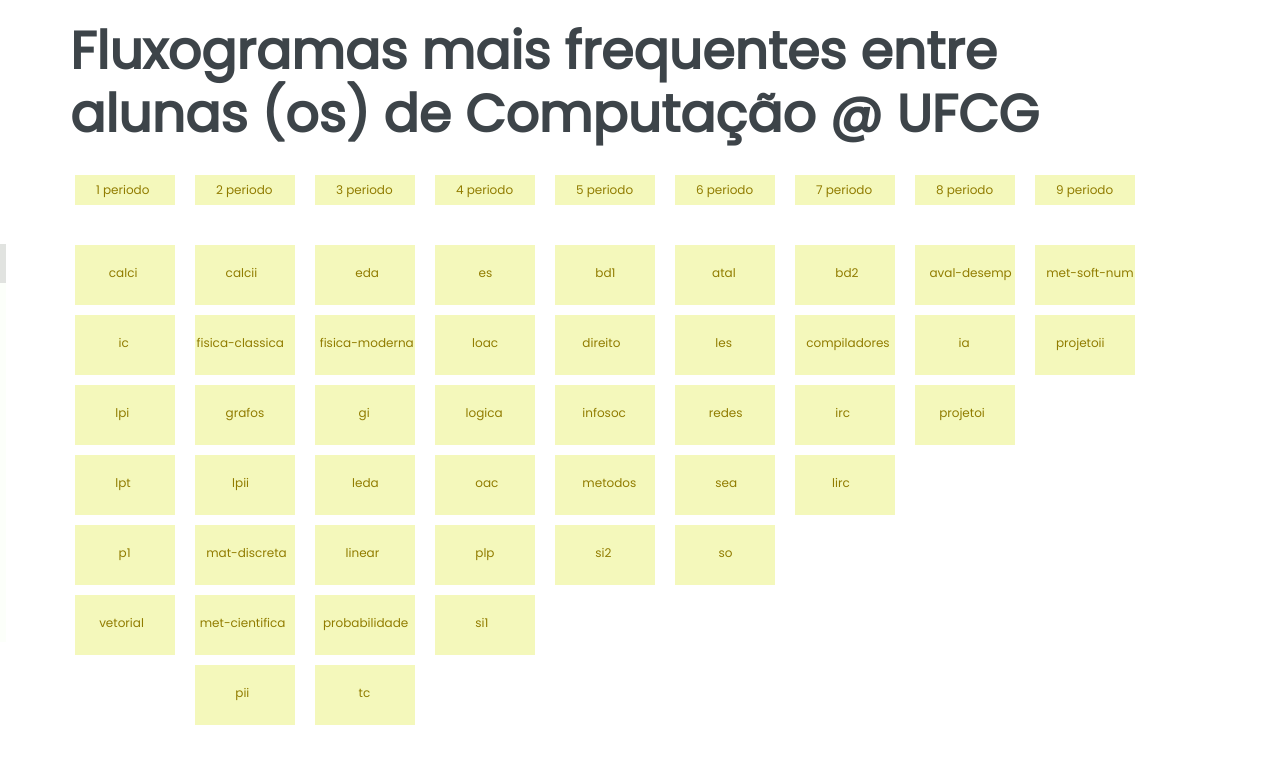
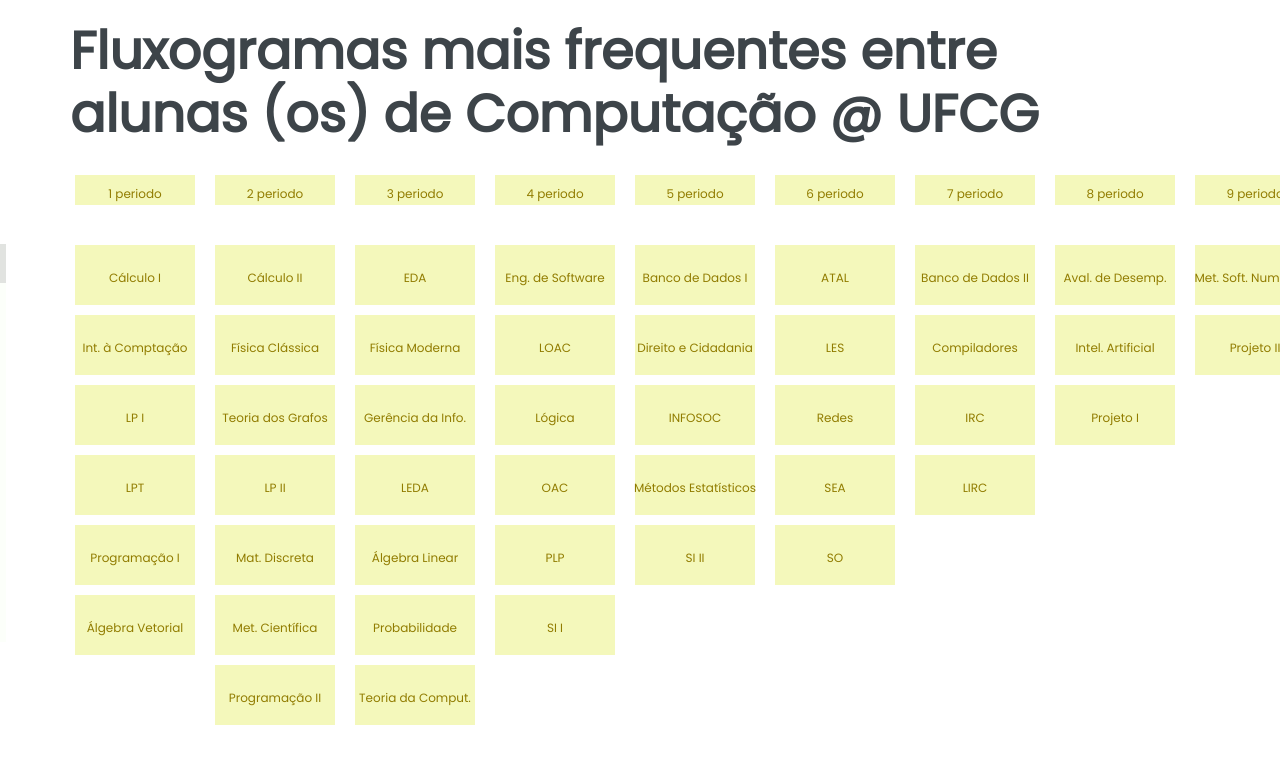
Before and after one commit to italo-batista/common-flowcharts, a plain HTML site: page index.html in a window 1280 px wide. Shown: the top 778 px of the page. Drawn offline with nearby package versions, Linux system fonts and the light colour scheme.

Commit message:
Formata nomes de disciplinas

```diff
--- a/css/style.css
+++ b/css/style.css
@@ -47,6 +47,13 @@ button {
 
 }
 
+text {
+    text-align: center;
+    text-anchor: middle;
+    word-wrap: break-word;
+    position: relative;
+}
+
 #chart1 {
     display: block;
 }
--- a/js/plot.js
+++ b/js/plot.js
@@ -18,6 +18,60 @@ function formata(f) {
     }
 
     return array;
+}
+
+function formataDisciplinas(d) {
+
+    formatter = {
+        'calci': "Cálculo I",
+        'ic': "Int. à Comptação",
+        'lpi': "LP I",
+        'lpt': "LPT",
+        'p1': "Programação I",
+        'vetorial': "Álgebra Vetorial",
+        'calcii': "Cálculo II",
+        'fisica-classica': "Física Clássica",
+        'grafos': "Teoria dos Grafos",
+        'lpii': "LP II",
+        'mat-discreta': "Mat. Discreta",
+        'met-cientifica': "Met. Científica",
+        'pii': "Programação II",
+        'eda': "EDA",
+        'fisica-moderna': "Física Moderna",
+        'gi': "Gerência da Info.",
+        'leda': "LEDA",
+        'tc': "Teoria da Comput.",
+        'linear': "Álgebra Linear",
+        'loac': "LOAC",
+        'logica': "Lógica",
+        'oac': "OAC",
+        'probabilidade': "Probabilidade",
+        'si1': "SI I",
+        'bd1': "Banco de Dados I",
+        'es': "Eng. de Software",
+        'metodos': "Métodos Estatísticos",
+        'plp': "PLP",
+        'sea': "SEA",
+        'si2': "SI II",
+        'atal': "ATAL",
+        'bd2': "Banco de Dados II",
+        'infosoc': "INFOSOC",
+        'les': "LES",
+        'redes': "Redes",
+        'so': "SO",
+        'compiladores': "Compiladores",
+        'direito': "Direito e Cidadania",
+        'irc': "IRC",
+        'lirc': "LIRC",
+        'projetoi': "Projeto I",
+        'aval-desemp': "Aval. de Desemp.",
+        'ia': "Intel. Artificial",
+        'projetoii': "Projeto II",
+        'met-soft-num': "Met. Soft. Numéricos"
+    };
+
+    return formatter[d];
+
 }
 
 function seleciona(chart) {
@@ -72,18 +126,13 @@ function plot(chart) {
         .attr("width", width)
         .attr("height", height);
 
-    var periodo_width = 100,
+    var periodo_width = 120,
         periodo_height = 60,
         periodo_padding = 20;
 
     var periodo_index_width = periodo_width,
         periodo_index_height = periodo_height / 2,
         periodo_index_padding = periodo_padding;
-
-    var N = 15; // tamanho máximo de palavra que cabe numa box de uma disciplina
-    var yBoxScale = d3.scaleLinear()
-        .domain([0, N])
-        .range([0, periodo_width-3]);
 
     var pers = [];
     var qntPorPeriodo = [];
@@ -101,16 +150,18 @@ function plot(chart) {
             .style("fill", color(mycolor[chart]));
 
         var texto = periodo +" periodo";
-        var centralizar = periodo_width/2 - yBoxScale(texto.length)/2;
+        var centralizar = (periodo-1) * (periodo_index_width + periodo_index_padding) + periodo_index_padding + periodo_width/2;
 
         per.append("text")
-            .attr("x", (periodo-1) * (periodo_index_width + periodo_index_padding) + periodo_index_padding + centralizar)
+            .text(texto)
+            .attr("x", centralizar)
             .attr("y", (periodo_index_height / 2) + 3.5)
+            .attr("text-anchor","middle")
+            .attr("alignment-baseline","central")
             .style("fill", fontColor(mycolor[chart]))
             .style("stroke-width", 1)
             .style("font-size", "12px")
-            .style("font-family", "Poppins, sans-serif")
-            .text(texto);
+            .style("font-family", "Poppins, sans-serif");
 
         qntPorPeriodo[periodo] = 0;
     }
@@ -133,10 +184,11 @@ function plot(chart) {
 
             var t = myFlow[i].length;
             var meuPeriodo = myFlow[i].substring(0, 1);
-            var minhaDisc = myFlow[i].substring(1, t);
+            var d = myFlow[i].substring(1, t);
+            var minhaDisc = formataDisciplinas(d);
             var myPerRef = pers[meuPeriodo];
             var y = ++qntPorPeriodo[meuPeriodo];
-            var centralizar = periodo_width/2 - yBoxScale(minhaDisc.length)/2;
+            var xCentralizar = (meuPeriodo - 1) * (periodo_width + periodo_padding) + periodo_padding + periodo_width/2;
 
             myPerRef.append("rect")
                 .attr("width", periodo_width)
@@ -147,13 +199,15 @@ function plot(chart) {
 
             myPerRef
                 .append("text")
-                .attr("x", (meuPeriodo - 1) * (periodo_width + periodo_padding) + periodo_padding + centralizar)
+                .text(minhaDisc)
+                .attr("x", xCentralizar)
                 .attr("y", (periodo_height + 10) * y + periodo_height / 2 + 2)
+                .attr("text-anchor","middle")
+                .attr("alignment-baseline","central")
                 .style("fill", fontColor(mycolor[chart]))
                 .style("stroke-width", 1)
                 .style("font-size", "12px")
-                .style("font-family", "Poppins, sans-serif")
-                .text(minhaDisc);
+                .style("font-family", "Poppins, sans-serif");
         }
     });
 
```
